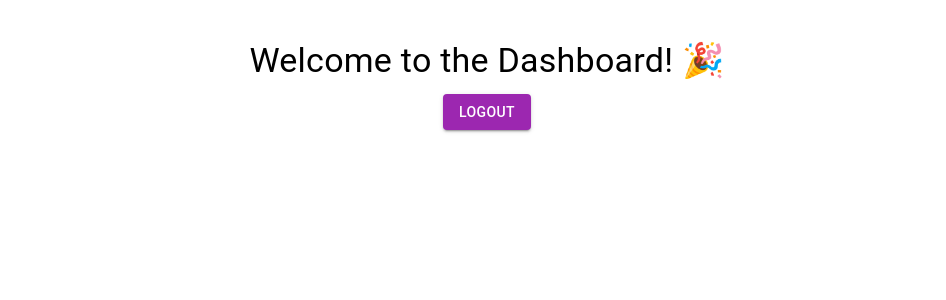
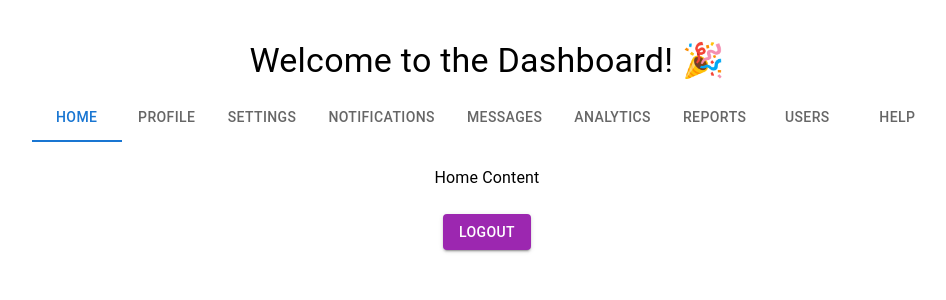
Before and after one commit to arunvijaykumar10/prototype, a React (Vite) app: page /dashboard in a window 1280 px wide. Shown: the top 300 px of the page, without its empty margins (153-1099 px from the left). Built offline with nearby package versions, Linux system fonts and the light colour scheme.

Commit message:
changed the favicon

```diff
--- a/src/pages/Dashboard.tsx
+++ b/src/pages/Dashboard.tsx
@@ -1,13 +1,54 @@
-import { Container, Typography, Button } from "@mui/material";
+import { Container, Typography, Tabs, Tab, Box, Button } from "@mui/material";
+import { useState } from "react";
 import { useNavigate } from "react-router-dom";
+
+const tabData = [
+  { label: "Home", content: "Home Content" },
+  { label: "Profile", content: "Profile Content" },
+  { label: "Settings", content: "Settings Content" },
+  { label: "Notifications", content: "Notifications Content" },
+  { label: "Messages", content: "Messages Content" },
+  { label: "Analytics", content: "Analytics Content" },
+  { label: "Reports", content: "Reports Content" },
+  { label: "Users", content: "Users Content" },
+  { label: "Help", content: "Help & Support" }
+];
 
 const Dashboard: React.FC = () => {
   const navigate = useNavigate();
+  const [activeTab, setActiveTab] = useState(0);
+
+  const handleTabChange = (event: React.SyntheticEvent, newValue: number) => {
+    setActiveTab(newValue);
+  };
 
   return (
     <Container sx={{ textAlign: "center", mt: 5 }}>
-      <Typography variant="h4" gutterBottom>Welcome to the Dashboard! 🎉</Typography>
-      <Button variant="contained" color="secondary" onClick={() => navigate("/")}>
+      <Typography variant="h4" gutterBottom>
+        Welcome to the Dashboard! 🎉
+      </Typography>
+
+      <Tabs
+        value={activeTab}
+        onChange={handleTabChange}
+        centered
+        sx={{ mb: 3, flexWrap: "wrap" }}
+      >
+        {tabData.map((tab, index) => (
+          <Tab key={index} label={tab.label} />
+        ))}
+      </Tabs>
+
+      <Box>
+        <Typography>{tabData[activeTab]?.content}</Typography>
+      </Box>
+
+      <Button
+        variant="contained"
+        color="secondary"
+        onClick={() => navigate("/")}
+        sx={{ mt: 3 }}
+      >
         Logout
       </Button>
     </Container>
--- a/src/pages/LoginPage.tsx
+++ b/src/pages/LoginPage.tsx
@@ -40,6 +40,7 @@ const LoginPage: React.FC = () => {
   const [isLoading, setIsLoading] = useState<boolean>(false);
   const [isDarkMode, setIsDarkMode] = useState<boolean>(false);
   const [errorMessage, setErrorMessage] = useState<string | null>(null);
+  const [successMessage, setSuccessMessage] = useState<string | null>(null);
   const navigate = useNavigate();
 
   const theme = createTheme({
@@ -68,6 +69,7 @@ const LoginPage: React.FC = () => {
     try {
       setIsLoading(true);
       setErrorMessage(null);
+      setSuccessMessage(null);
 
       if (!data.email || !data.password) {
         throw new Error("Please enter both email and password");
@@ -87,7 +89,10 @@ const LoginPage: React.FC = () => {
       });
 
       localStorage.setItem("isAuthenticated", "true");
-      navigate("/dashboard");
+      setSuccessMessage("Login successful!");
+      setTimeout(() => {
+        navigate("/dashboard");
+      }, 1000);
     } catch (error) {
       console.error("Login error:", error);
       setErrorMessage(
@@ -106,6 +111,10 @@ const LoginPage: React.FC = () => {
 
   const handleErrorClose = (): void => {
     setErrorMessage(null);
+  };
+
+  const handleSuccessClose = (): void => {
+    setSuccessMessage(null);
   };
 
   const handleSignUpClick = (): void => {
@@ -241,6 +250,16 @@ const LoginPage: React.FC = () => {
             {errorMessage}
           </Alert>
         </Snackbar>
+
+        <Snackbar
+          open={!!successMessage}
+          autoHideDuration={6000}
+          onClose={handleSuccessClose}
+        >
+          <Alert severity="success" onClose={handleSuccessClose}>
+            {successMessage}
+          </Alert>
+        </Snackbar>
       </Container>
     </ThemeProvider>
   );
```
Also changed, not shown: favicon.png.
